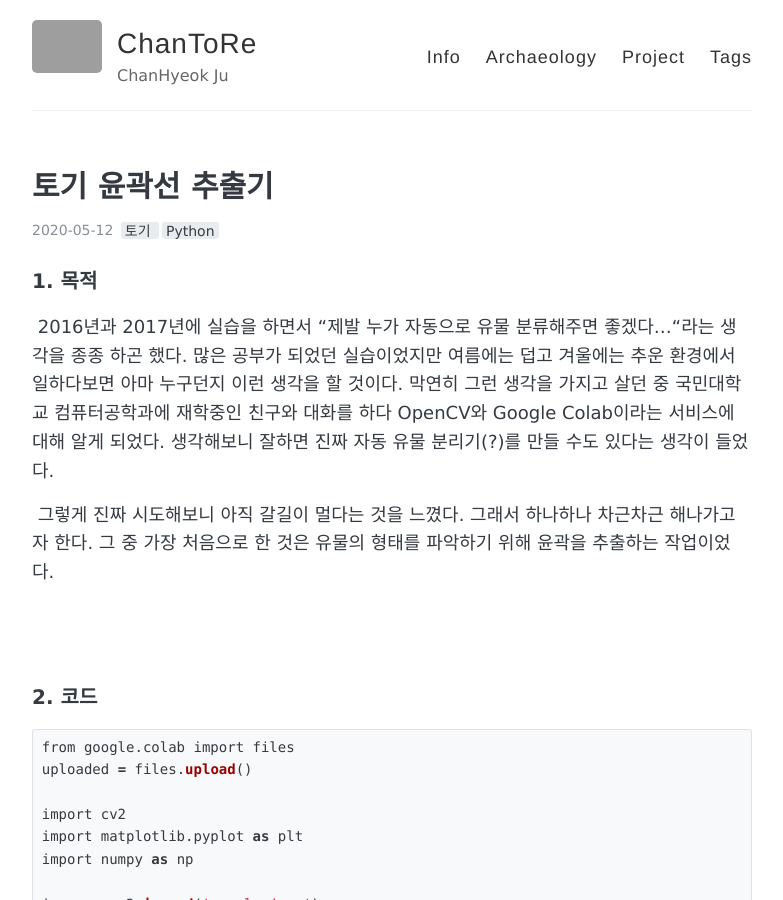
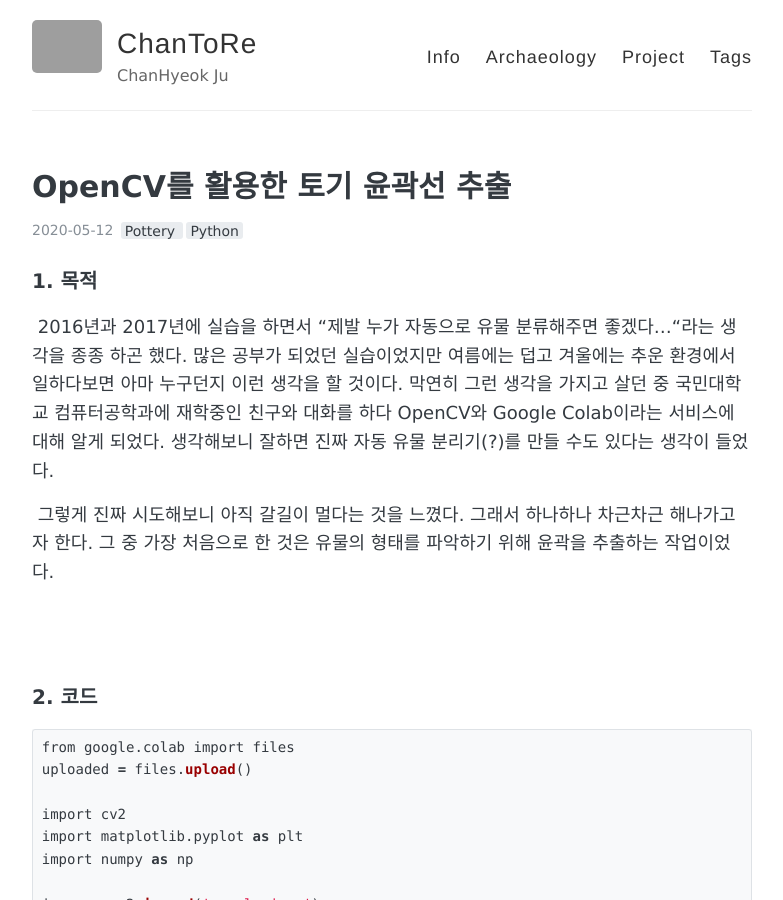
Before and after one commit to mimirep/mimirep.github.io, a Jekyll site: the page built from _posts/2020-05-12-토기 윤곽선 추출기.md, in a window 1280 px wide and 900 px high. Shown: the whole window, without its empty margins (248-1031 px from the left). Built offline with Jekyll 4.4.1, drawn with Linux system fonts in a browser that asks for light colours; comment, search, counter and statistics services are not loaded; grey boxes are pictures that could not be loaded.

Commit message:
Fix Typo
Fix Typo

```diff
--- a/_posts/2020-05-12-토기 윤곽선 추출기.md
+++ b/_posts/2020-05-12-토기 윤곽선 추출기.md
@@ -1,7 +1,7 @@
 ---
 layout: post
-title: "토기 윤곽선 추출기"
-tags: [토기, Python]
+title: "OpenCV를 활용한 토기 윤곽선 추출"
+tags: [Pottery, Python]
 comments: true
 ---
 
```
